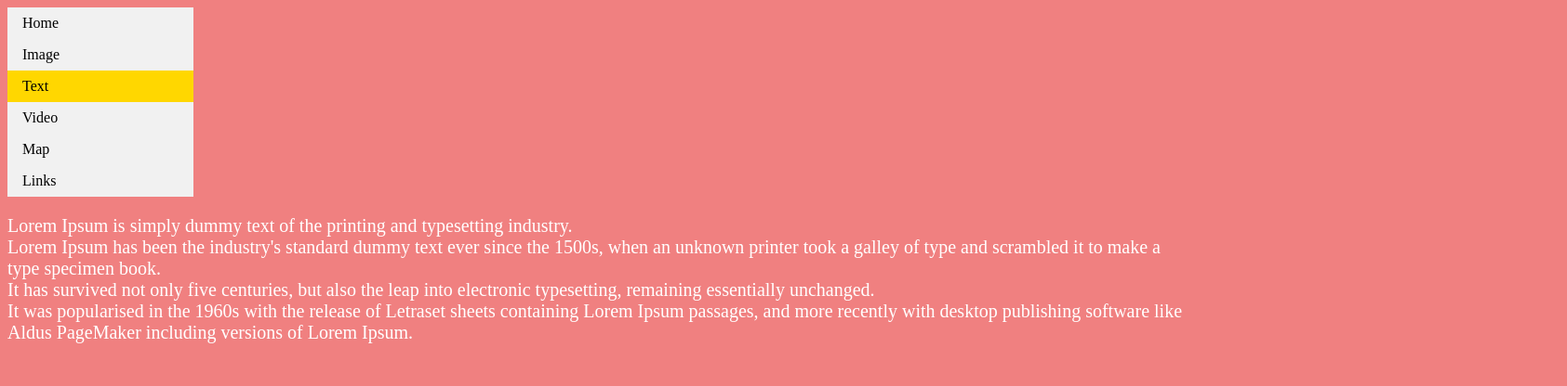
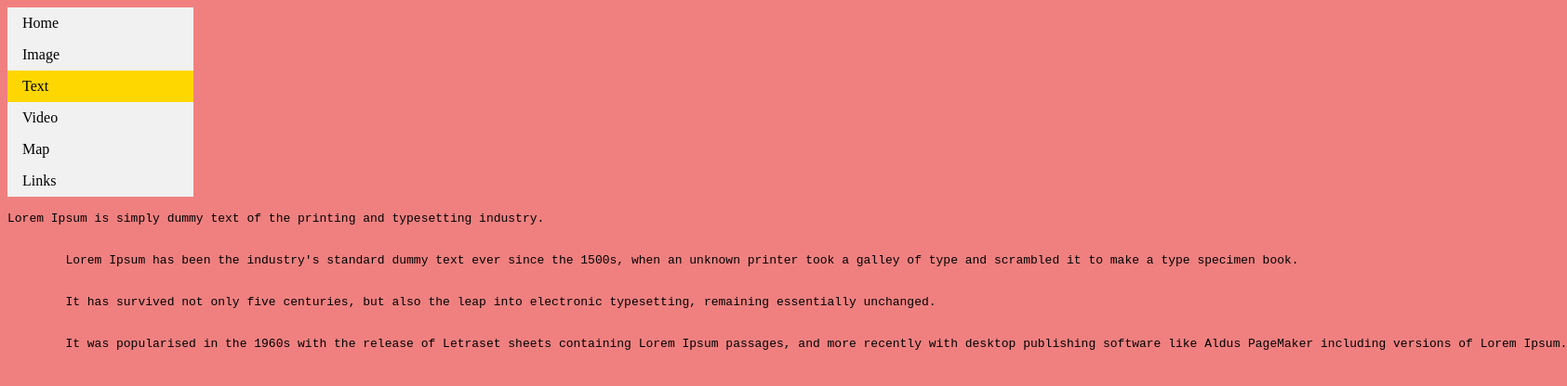
Before and after one commit to xNowey/xNowey.github.io, a plain HTML site: page Text.html in a window 1280 px wide. Shown: the whole page at 93% size, 1685 px wide, since content can reach past the window. Drawn offline with Linux system fonts and the light colour scheme.

Commit message:
test 5
p til pre

```diff
--- a/Text.html
+++ b/Text.html
@@ -15,13 +15,13 @@
                 <li><a target="_top" href="Links.html">Links</a></li>
         </ul>
                         <!-- Tekst hentet fra en netttside -->
-    <p>Lorem Ipsum is simply dummy text of the printing and typesetting industry.
+    <pre>Lorem Ipsum is simply dummy text of the printing and typesetting industry.
     <br>
         Lorem Ipsum has been the industry's standard dummy text ever since the 1500s, when an unknown printer took a galley of type and scrambled it to make a type specimen book.
     <br>
         It has survived not only five centuries, but also the leap into electronic typesetting, remaining essentially unchanged.
     <br>
         It was popularised in the 1960s with the release of Letraset sheets containing Lorem Ipsum passages, and more recently with desktop publishing software like Aldus PageMaker including versions of Lorem Ipsum.
-    </p>
+    </pre>
 </body>
 </html>
```
